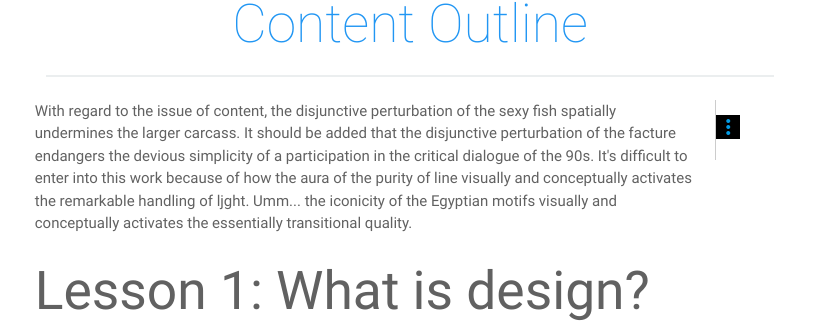
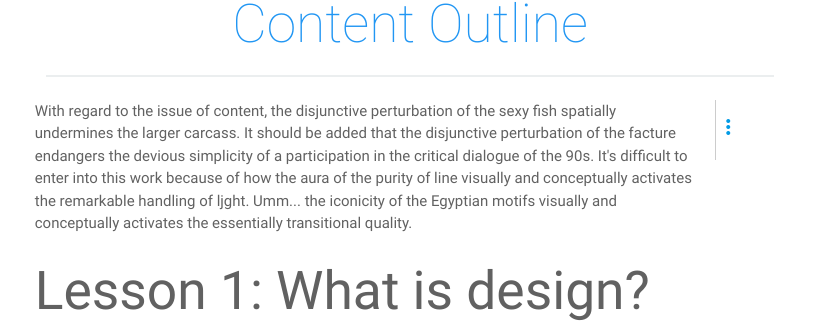
Before and after one commit to dmd-program/pipeline, a Jekyll site: the page built from outline.html, in a window 1280 px wide. Shown: the part 139-461 px from the top of the page, without its empty margins (230-1049 px from the left). Built offline with Jekyll 4.4.1, drawn with Linux system fonts in a browser that asks for light colours.

Commit message:
black class

```diff
--- a/outline.html
+++ b/outline.html
@@ -6,7 +6,7 @@ title: Content Outline
       <div class="p-marker">
         <div class="p-tools center">
           <ul class="menu">
-            <li><a class='dropdown-button' href='#' data-constrainwidth="true" data-activates='p-format'><i class="material-icons black">more_vert</i></a></li>
+            <li><a class='dropdown-button' href='#' data-constrainwidth="true" data-activates='p-format'><i class="material-icons text-black">more_vert</i></a></li>
           </ul>
           <ul id='p-format' class='dropdown-content' class="menu">
             <li><a href="#!"><i class="material-icons text-black">format_size</i></a></li>
```
